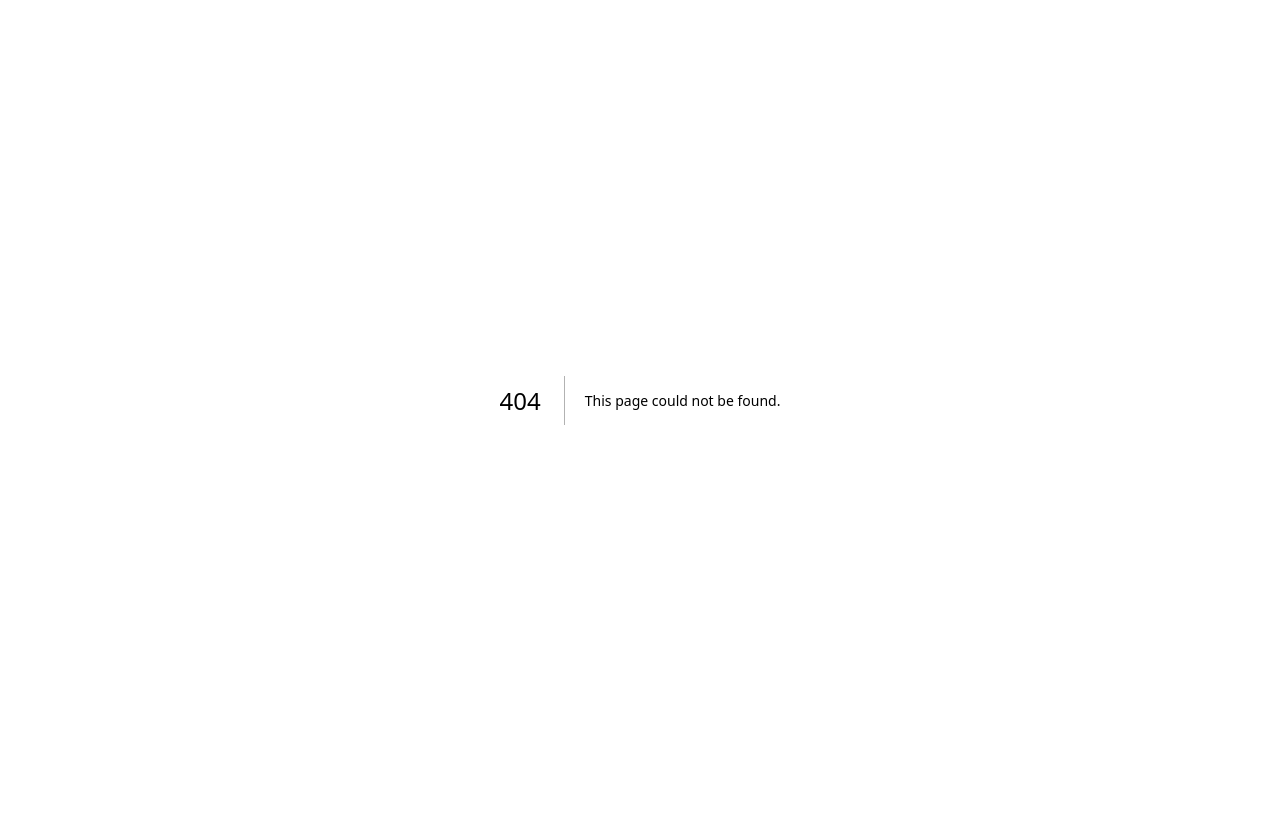
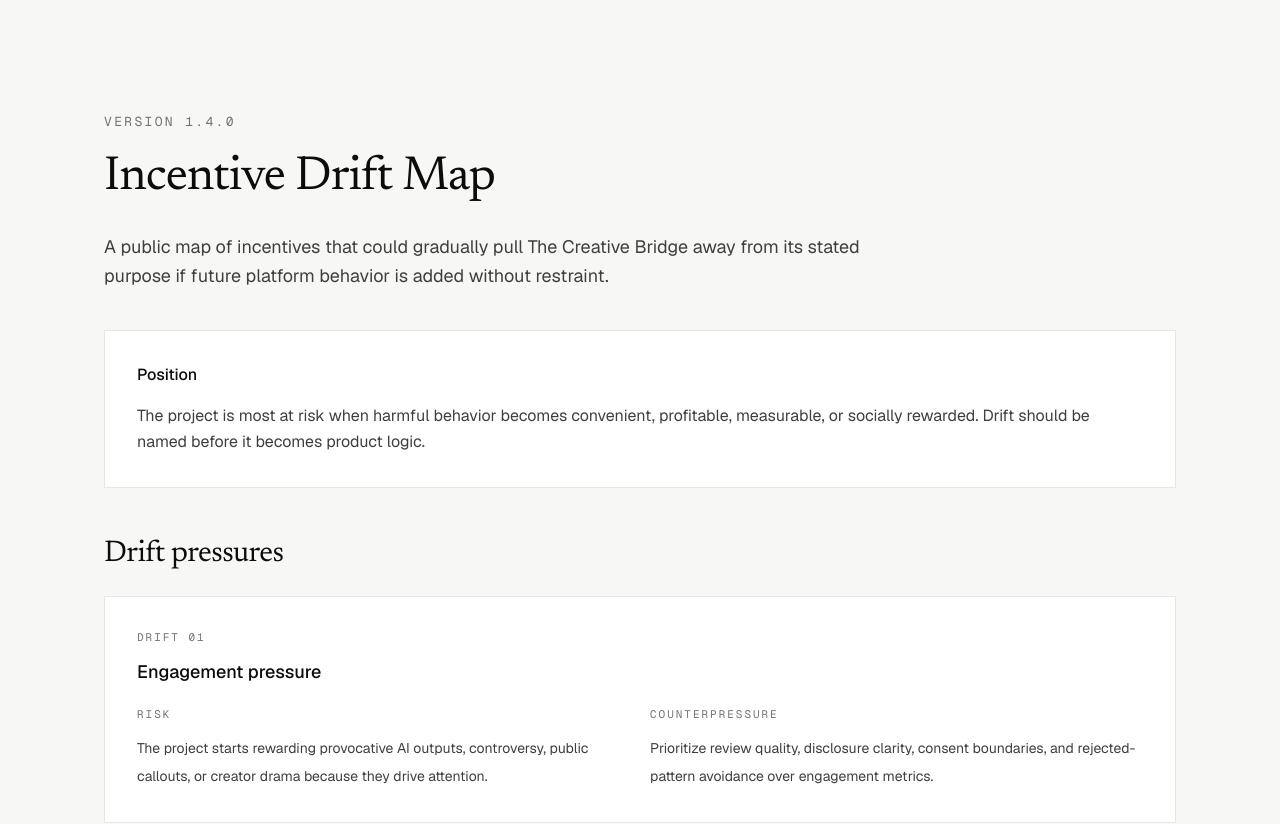
Before and after one commit to zacharymplace/creative-bridge, a Next.js app: page /incentive-drift in a window 1280 px wide. Before the commit this address had no page. Shown: the top 824 px of the page. Before the commit the page ends 800 px from the top, so only its background shows below. Built offline with nearby package versions, Linux system fonts and the light colour scheme.

Commit message:
Add incentive drift map

```diff
--- a/package.json
+++ b/package.json
@@ -1,6 +1,6 @@
 {
   "name": "creative-bridge",
-  "version": "1.3.0",
+  "version": "1.4.0",
   "private": true,
   "scripts": {
     "prebuild": "node scripts/sync-public-assets.mjs",
--- a/scripts/qa-static-export.mjs
+++ b/scripts/qa-static-export.mjs
@@ -42,6 +42,9 @@
   "docs/releases/v1.2.0.md",
   "docs/releases/v1.2.1.md",
   "docs/releases/v1.3.0.md",
+  "docs/releases/v1.4.0.md",
+  "docs/incentive-drift-map.md",
+  "incentive-drift.html",
   "docs/abuse-case-library.md",
   "abuse-cases.html",
   "review.html",
--- a/scripts/sync-public-assets.mjs
+++ b/scripts/sync-public-assets.mjs
@@ -34,6 +34,8 @@
   "releases/v1.2.0.md",
   "releases/v1.2.1.md",
   "releases/v1.3.0.md",
+  "releases/v1.4.0.md",
+  "incentive-drift-map.md",
   "abuse-case-library.md",
   "review/change-proposal-template.md",
   "review/public-review-packet.md",
--- /dev/null
+++ b/src/app/incentive-drift/page.tsx
@@ -0,0 +1,73 @@
+import { incentiveDriftMap } from "@/content/incentive-drift/incentive-drift";
+
+export default function IncentiveDriftPage() {
+  return (
+    <main>
+      <section className="cb-container cb-section-y">
+        <p className="font-mono text-[13px] uppercase tracking-[0.18em] text-[var(--cb-muted)]">
+          Version {incentiveDriftMap.version}
+        </p>
+
+        <h1 className="cb-display mt-4 max-w-4xl text-4xl tracking-tight text-[var(--cb-ink)] sm:text-5xl sm:leading-tight">
+          {incentiveDriftMap.title}
+        </h1>
+
+        <p className="mt-6 max-w-3xl text-lg leading-relaxed text-[var(--cb-body)]">
+          {incentiveDriftMap.summary}
+        </p>
+
+        <div className="mt-10 border border-[var(--cb-border)] bg-[var(--cb-surface)] p-6 sm:p-8">
+          <h2 className="text-base font-medium text-[var(--cb-ink)]">
+            Position
+          </h2>
+          <p className="mt-4 text-base leading-relaxed text-[var(--cb-body)]">
+            {incentiveDriftMap.position}
+          </p>
+        </div>
+
+        <section className="mt-12">
+          <h2 className="cb-display text-3xl text-[var(--cb-ink)]">
+            Drift pressures
+          </h2>
+
+          <div className="mt-6 grid gap-5">
+            {incentiveDriftMap.drifts.map((item, index) => (
+              <article
+                key={item.title}
+                className="border border-[var(--cb-border)] bg-[var(--cb-surface)] p-6 sm:p-8"
+              >
+                <p className="font-mono text-[11px] uppercase tracking-[0.18em] text-[var(--cb-muted)]">
+                  Drift {String(index + 1).padStart(2, "0")}
+                </p>
+
+                <h3 className="mt-3 text-lg font-medium text-[var(--cb-ink)]">
+                  {item.title}
+                </h3>
+
+                <div className="mt-5 grid gap-5 md:grid-cols-2">
+                  <div>
+                    <h4 className="font-mono text-[11px] uppercase tracking-[0.18em] text-[var(--cb-muted)]">
+                      Risk
+                    </h4>
+                    <p className="mt-3 text-sm leading-7 text-[var(--cb-body)]">
+                      {item.risk}
+                    </p>
+                  </div>
+
+                  <div>
+                    <h4 className="font-mono text-[11px] uppercase tracking-[0.18em] text-[var(--cb-muted)]">
+                      Counterpressure
+                    </h4>
+                    <p className="mt-3 text-sm leading-7 text-[var(--cb-body)]">
+                      {item.counterpressure}
+                    </p>
+                  </div>
+                </div>
+              </article>
+            ))}
+          </div>
+        </section>
+      </section>
+    </main>
+  );
+}
--- /dev/null
+++ b/src/content/incentive-drift/incentive-drift.ts
@@ -0,0 +1,80 @@
+export const incentiveDriftMap = {
+  title: "Incentive Drift Map",
+  version: "1.4.0",
+  summary:
+    "A public map of incentives that could gradually pull The Creative Bridge away from its stated purpose if future platform behavior is added without restraint.",
+  position:
+    "The project is most at risk when harmful behavior becomes convenient, profitable, measurable, or socially rewarded. Drift should be named before it becomes product logic.",
+  drifts: [
+    {
+      title: "Engagement pressure",
+      risk:
+        "The project starts rewarding provocative AI outputs, controversy, public callouts, or creator drama because they drive attention.",
+      counterpressure:
+        "Prioritize review quality, disclosure clarity, consent boundaries, and rejected-pattern avoidance over engagement metrics.",
+    },
+    {
+      title: "Marketplace pressure",
+      risk:
+        "Preparation tools slowly become public listings, paid placement, ranking, matching, or hiring flows.",
+      counterpressure:
+        "Keep marketplace behavior behind explicit governance review and separate preparation from transactions.",
+    },
+    {
+      title: "Creator monetization pressure",
+      risk:
+        "Creators are pushed to package rough AI-assisted prototypes as sellable products before human craft, rights, credit, and consent are resolved.",
+      counterpressure:
+        "Require clear tiering, AI-use disclosure, role needs, and human-finished pathways before commercial framing.",
+    },
+    {
+      title: "Collaborator scarcity pressure",
+      risk:
+        "Limited access to artists, editors, producers, or advisors becomes a reason to pressure people publicly or normalize speculative unpaid labor.",
+      counterpressure:
+        "Keep collaborator interest opt-in, private by default, scope-specific, and clear about compensation or non-compensation.",
+    },
+    {
+      title: "Ranking pressure",
+      risk:
+        "Rubrics or readiness checks become scores, leaderboards, badges, or pseudo-certification.",
+      counterpressure:
+        "Keep review language qualitative, non-certifying, non-ranking, and explicit about what has not been verified.",
+    },
+    {
+      title: "Platform lock-in pressure",
+      risk:
+        "The standard becomes dependent on proprietary accounts, hosted assets, private workflows, or opaque moderation decisions.",
+      counterpressure:
+        "Keep canonical standards, docs, schemas, and release notes portable, static, and publicly inspectable.",
+    },
+    {
+      title: "Growth-team pressure",
+      risk:
+        "The project reframes boundaries as friction and starts optimizing for signups, retention, or creator throughput.",
+      counterpressure:
+        "Treat boundaries as core product value, not onboarding friction.",
+    },
+    {
+      title: "Aesthetic novelty pressure",
+      risk:
+        "The project rewards visually striking AI output even when disclosure, consent, attribution, or human-finished pathways are weak.",
+      counterpressure:
+        "Do not let polish outrank process integrity.",
+    },
+    {
+      title: "Institutional authority pressure",
+      risk:
+        "The standard starts presenting itself as an authority that certifies safe, ethical, or legitimate AI-assisted work.",
+      counterpressure:
+        "Keep the project framed as a public standard and review system, not a certification body.",
+    },
+    {
+      title: "Convenience pressure",
+      risk:
+        "Automated defaults slowly replace explicit human judgment because they make review, matching, scoring, or publishing faster.",
+      counterpressure:
+        "Require governance review before adding automation that changes visibility, access, ranking, moderation, or claims.",
+    },
+  ],
+} as const;
--- a/src/content/site-copy.ts
+++ b/src/content/site-copy.ts
@@ -160,6 +160,7 @@
   { label: "v1 Freeze", href: "/v1" },
   { label: "Review", href: "/review" },
   { label: "Abuse Cases", href: "/abuse-cases" },
+  { label: "Incentive Drift", href: "/incentive-drift" },
   { label: "Submit", href: "/submit" },
   { label: "Collaborate", href: "/collaborate" },
   { label: "Trust", href: "/trust" },
@@ -170,6 +171,7 @@
   { label: "v1 Freeze", href: "/v1" },
   { label: "Review", href: "/review" },
   { label: "Abuse Cases", href: "/abuse-cases" },
+  { label: "Incentive Drift", href: "/incentive-drift" },
     { label: "Standard", href: "/standard" },
     { label: "Manifesto", href: "/manifesto" },
   ] as const,
```
Also changed, not shown: 2 other files (tests, documents, lock files or other folders).
